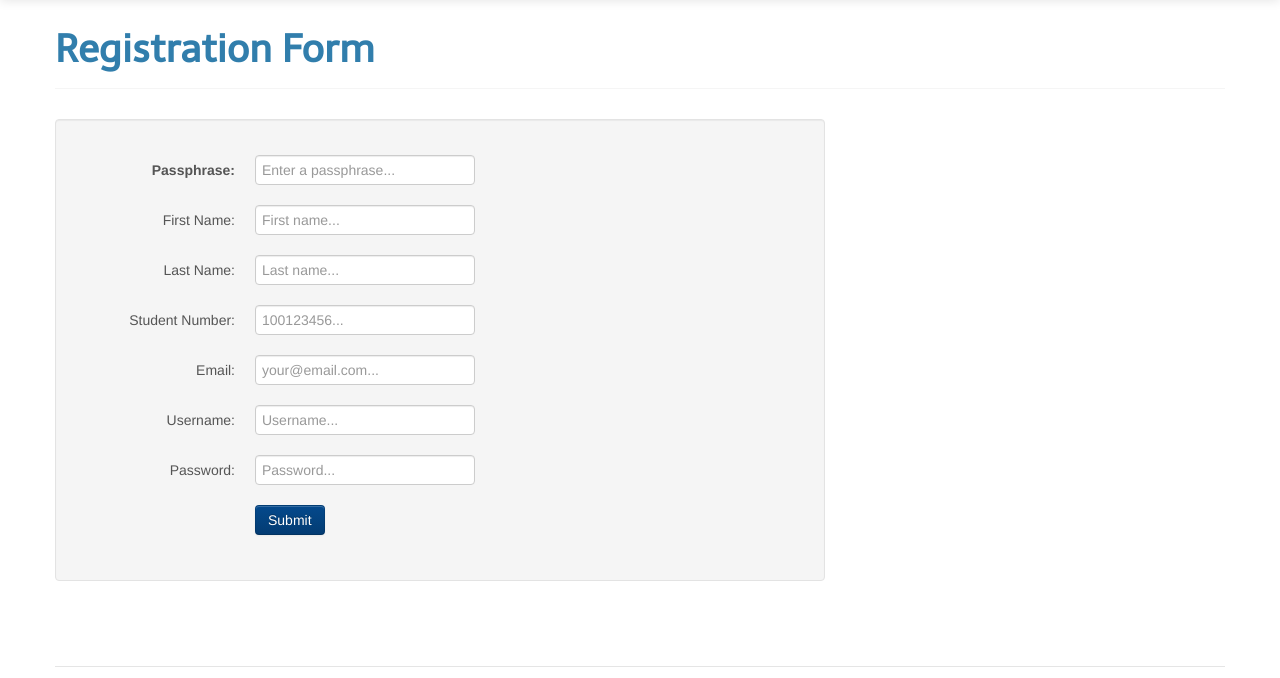
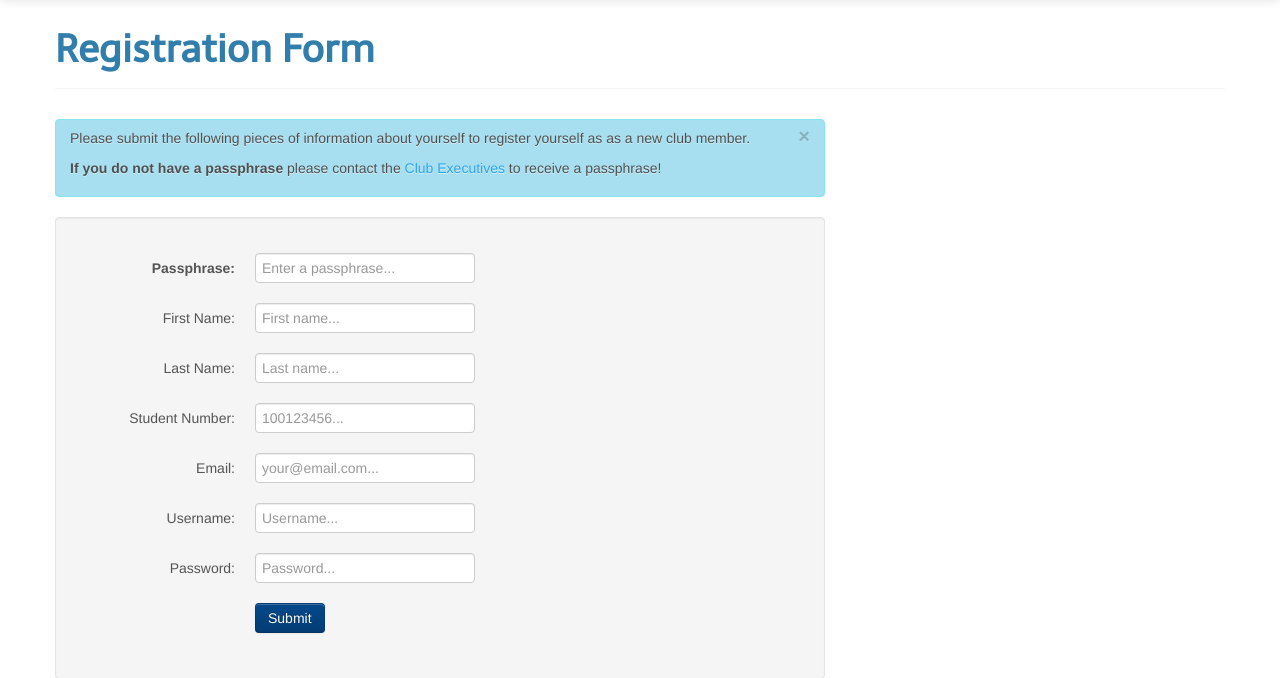
Before and after one commit to gnu-user/registration-page, a PHP site: page / in a window 1280 px wide. Shown: the part 51-729 px from the top of the page. Run offline with PHP 8.4, Linux system fonts and the light colour scheme.

Commit message:
Added support to display error messages on the register form

```diff
--- a/templates/register_form.php
+++ b/templates/register_form.php
@@ -42,7 +42,44 @@
     </div>
     <div class="row">
         <div class="span8">
-            <form class="well form-horizontal" action="active.php" method="post" accept-charset="UTF-8">
+            <!--  Display an error if they entered invalid credentials -->
+            <?php
+                if (isset($_SESSION['errors']))
+                {
+                    echo '<div class="alert alert-error">
+                            <button type="button" class="close" data-dismiss="alert">&times;</button>';
+
+                    foreach ($_SESSION['errors'] as $error)
+                    {
+                        echo '<p>' . $error . '</p>';
+                    }
+                    echo '</div>';
+                }
+                else if (isset($_SESSION['new_member']))
+                {
+                    echo '<div id="active" class="alert alert-success">
+                            <button type="button" class="close" data-dismiss="alert">&times;</button>
+                            <strong>Account Created!</strong> You are now an official CS Club member,
+                            you may now use the username and password you provided to access club services.
+                          </div>';
+                }
+                else
+                {
+                    echo '<div id="activeinfo" class="alert alert-info">
+                            <button type="button" class="close" data-dismiss="alert">&times;</button>
+                            <p>
+                                Please submit the following pieces of information about yourself to register
+                                yourself as as a new club member.
+                            </p>
+                            <p>
+                                <strong>If you do not have a passphrase</strong> please contact the
+                                <a target="_blank" href="mailto:admin@cs-club.ca">Club Executives</a>
+                                to receive a passphrase!
+                            </p>
+                          </div>';
+                }
+            ?>
+            <form class="well form-horizontal" action="register.php" method="post" accept-charset="UTF-8">
                 <fieldset>
                     <!-- Passphrase -->
                     <div class="control-group">
```
